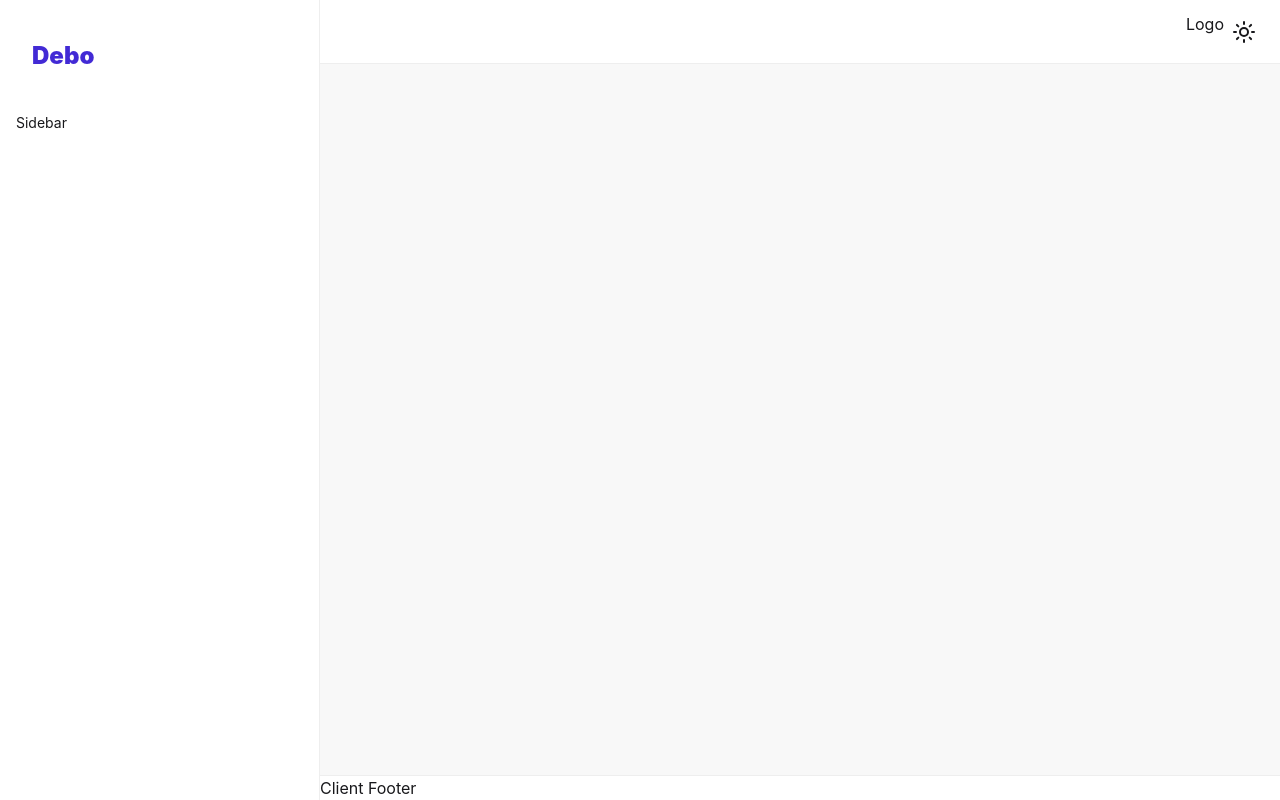
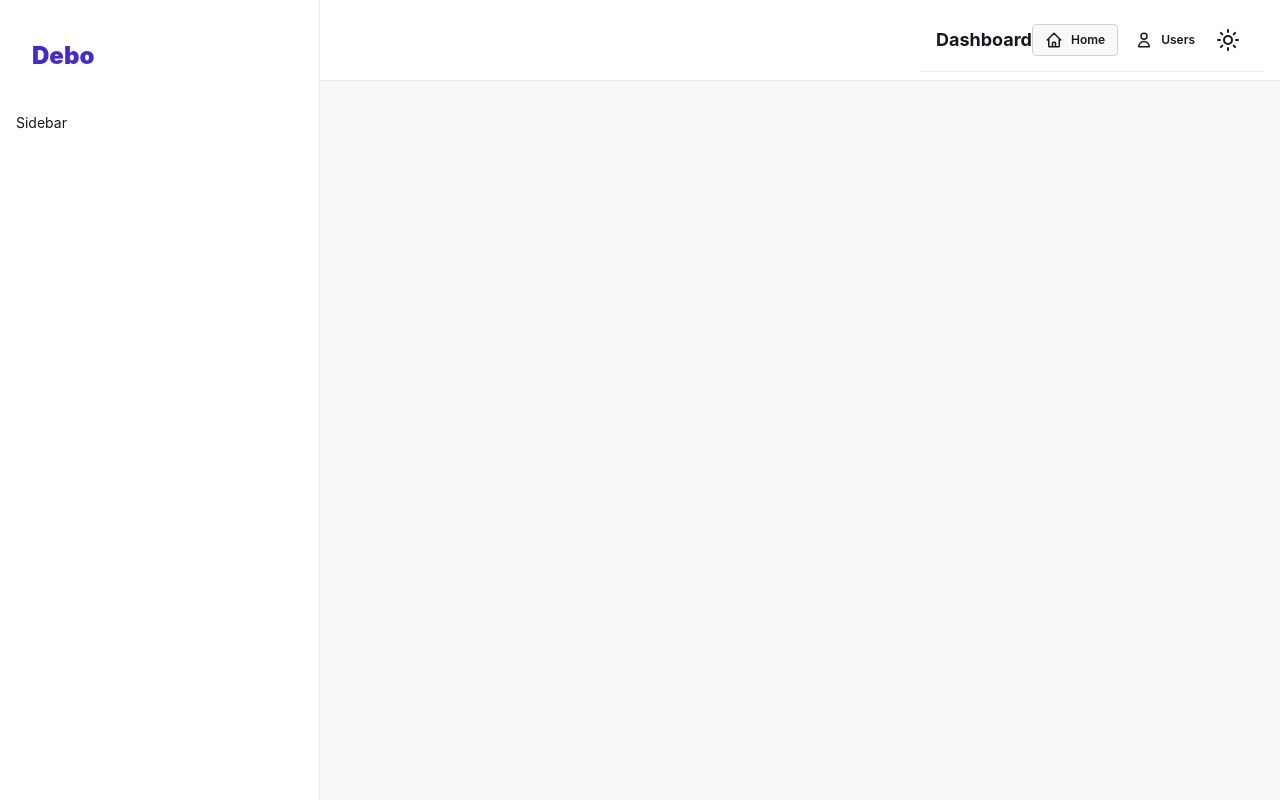
Before and after one commit to johngech/debo-ethiopia-web, a React (Vite) app: page / in a window 1280 px wide. Built offline with nearby package versions, Linux system fonts and the light colour scheme.

Commit message:
Build the Navbar component

```diff
--- a/src/App.tsx
+++ /dev/null
@@ -1,7 +0,0 @@
-import { AdminLayout } from "./components/layout/AdminLayout";
-
-const App = () => {
-  return <AdminLayout />;
-};
-
-export default App;
--- a/src/components/layout/ClientLayout.tsx
+++ b/src/components/layout/ClientLayout.tsx
@@ -1,28 +1,39 @@
-import { ThemeSwitch } from "../ui";
+import { HiOutlineHome, HiOutlineUser } from "react-icons/hi";
+import { Link, ThemeSwitch } from "../ui";
 import { BaseLayout } from "./BaseLayout";
+import { Navbar } from "./Navbar";
 
 export const ClientLayout = () => {
   return (
     <BaseLayout
       logo="Debo"
-      navbar={<ClientNavbar />}
+      navbar={<MyDashboardNavbar />}
       sidebar={<h1>Sidebar</h1>}
-      footer={<LargeClientFooter />}
     />
   );
 };
 
-const ClientNavbar = () => {
-  return (
-    <div className="flex justify-between">
-      <span>Logo</span>
-      <div className="flex">
+// Example of a Dashboard Navbar configuration
+const MyDashboardNavbar = () => (
+  <Navbar
+    startContent={
+      <span className="font-bold text-lg hidden lg:block">Dashboard</span>
+    }
+    centerContent={
+      <>
+        <Link to="/" icon={<HiOutlineHome />}>
+          Home
+        </Link>
+        <Link to="/users" icon={<HiOutlineUser />}>
+          Users
+        </Link>
+      </>
+    }
+    endContent={
+      <div className="flex items-center gap-2">
+        {/*Profile dropdown or notification component goes here */}
         <ThemeSwitch />
       </div>
-    </div>
-  );
-};
-
-const LargeClientFooter = () => {
-  return <h2>Client Footer</h2>;
-};
+    }
+  />
+);
--- /dev/null
+++ b/src/components/layout/Navbar.tsx
@@ -0,0 +1,43 @@
+import type { ReactNode } from "react";
+import { mergeClassName } from "../ui/mergeClassName";
+
+interface NavbarProps {
+  startContent?: ReactNode;
+  centerContent?: ReactNode;
+  endContent?: ReactNode;
+  sticky?: boolean;
+  glass?: boolean;
+  className?: string;
+}
+
+export const Navbar = ({
+  startContent,
+  centerContent,
+  endContent,
+  sticky = true,
+  glass = true,
+  className,
+}: NavbarProps) => {
+  return (
+    <header
+      className={mergeClassName(
+        "navbar bg-base-100 border-b border-base-300 px-4",
+        sticky && "sticky top-0 z-30",
+        glass && "bg-opacity-90 backdrop-blur",
+        className,
+      )}
+    >
+      {/* Start Content: Breadcrumbs, Mobile Toggles, or Title
+       */}
+      <div className="navbar-start gap-2">{startContent}</div>
+
+      {/* Center Content: Main Nav Links or Search
+       */}
+      <div className="navbar-center hidden lg:flex gap-1">{centerContent}</div>
+
+      {/* End Content: Profile, Notifications, Theme Toggles
+       */}
+      <div className="navbar-end gap-2">{endContent}</div>
+    </header>
+  );
+};
--- a/src/components/layout/index.ts
+++ b/src/components/layout/index.ts
@@ -1,3 +1,4 @@
 export { AdminLayout } from "./AdminLayout";
 export { BaseLayout } from "./BaseLayout";
 export { ClientLayout } from "./ClientLayout";
+export { Navbar } from "./Navbar";
--- /dev/null
+++ b/src/components/ui/Link.tsx
@@ -0,0 +1,32 @@
+import { NavLink, type NavLinkProps } from "react-router-dom";
+import { mergeClassName } from "./mergeClassName";
+
+interface LinkProps extends NavLinkProps {
+  icon?: React.ReactNode;
+  children: React.ReactNode;
+}
+
+export const Link = ({
+  icon,
+  children,
+  className,
+  ...otherProps
+}: LinkProps) => {
+  return (
+    <NavLink
+      className={({ isActive, ...restProps }) =>
+        mergeClassName(
+          "btn btn-ghost btn-sm normal-case gap-2",
+          isActive && "btn-active bg-base-200", // daisyUI active state
+          typeof className === "function"
+            ? className({ isActive: isActive, ...restProps })
+            : className,
+        )
+      }
+      {...otherProps}
+    >
+      {icon && <span className="text-lg">{icon}</span>}
+      {children}
+    </NavLink>
+  );
+};
--- a/src/components/ui/index.ts
+++ b/src/components/ui/index.ts
@@ -1,5 +1,6 @@
 export { Button } from "./Button";
 export { Input } from "./Input";
+export { Link } from "./Link";
 export { mergeClassName } from "./mergeClassName";
 export { Select } from "./Select";
 export { default as ThemeSwitch } from "./ThemeSwitch";
```
